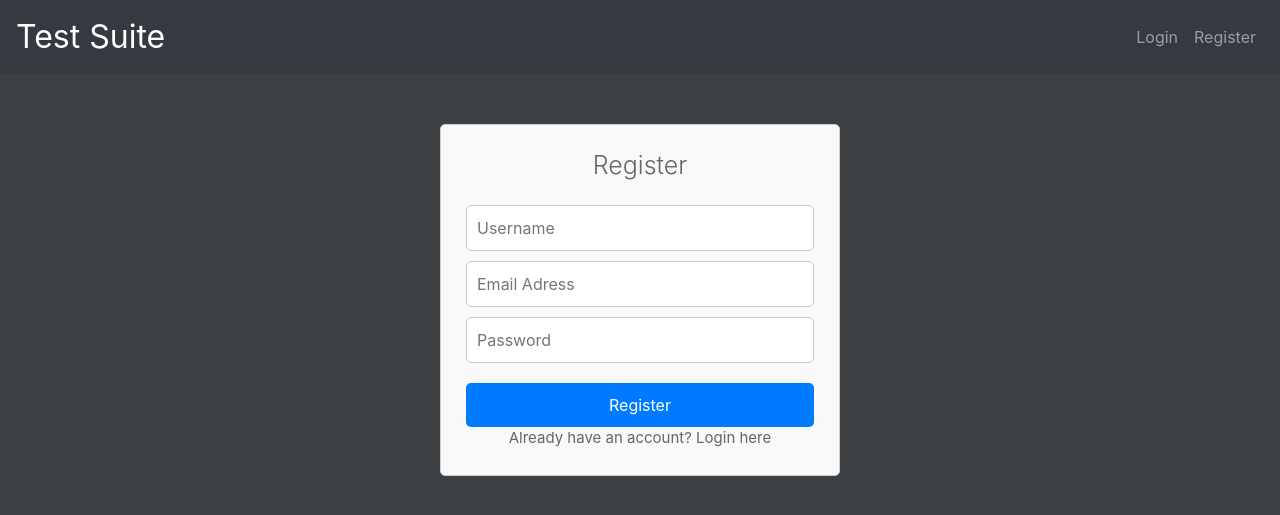
After one commit to bmV3Qmll/WebProgrammingCourse, a PHP site: page /register.php in a window 1280 px wide. The commit adds this page. Shown: the top 515 px of the page. Run offline with PHP 8.4, Linux system fonts and the light colour scheme.

Commit message:
fourth commit

```diff
--- /dev/null
+++ b/login.css
@@ -0,0 +1,70 @@
+body {
+	background: #3e4144;
+}
+
+.login-container {
+	width: 400px;
+	margin: 50px auto;
+	padding: 25px;
+	border: 1px solid #ccc;
+	border-radius: 5px;
+	background-color: #f9f9f9;
+}
+
+.login-title {
+	text-align: center;
+	margin-bottom: 20px;
+	font-size: 24px;
+}
+
+.login-input {
+	width: 100%;
+	padding: 10px;
+	margin-bottom: 10px;
+	border: 1px solid #ccc;
+	border-radius: 5px;
+}
+
+.login-button {
+	width: 100%;
+	padding: 10px;
+	margin-top: 10px;
+	border: none;
+	border-radius: 5px;
+	background-color: #007bff;
+	color: #fff;
+	cursor: pointer;
+}
+
+.login-button:hover {
+	background-color: #0056b3;
+}
+
+h1.login-title {
+	color: #666;
+	margin: 0px auto 25px;
+	font-size: 25px;
+	font-weight: 300;
+	text-align: center;
+}
+
+.login-input:focus {
+	border-color:#6e8095;
+	outline: none;
+}
+
+.link {
+	color: #666;
+	font-size: 15px;
+	text-align: center;
+	margin-bottom: 0px;
+}
+
+.link a {
+	color: #666;
+}
+
+h5 {
+	font-weight: normal;
+	text-align: center;
+}
--- /dev/null
+++ b/nav_bar.php
@@ -0,0 +1,52 @@
+<!DOCTYPE html>
+<html lang="en">
+<head>
+	<meta charset="UTF-8">
+	<meta name="viewport" content="width=device-width, initial-scale=1.0">
+	<title>Test Suite</title>
+	<!-- Bootstrap CSS -->
+	<link rel="stylesheet" href="https://stackpath.bootstrapcdn.com/bootstrap/4.5.2/css/bootstrap.min.css">
+	<style>
+		.navbar-brand {
+			font-size: 2rem;
+		}
+		.navbar {
+			display: flex;
+			justify-content: space-between;
+			align-items: center;
+		}
+	</style>
+</head>
+<body>
+	<nav class="navbar navbar-expand-lg navbar-dark bg-dark">
+		<a class="navbar-brand" href="index.php">Test Suite</a>
+		<button class="navbar-toggler" type="button" data-toggle="collapse" data-target="#navbarNav" aria-controls="navbarNav" aria-expanded="false" aria-label="Toggle navigation">
+			<span class="navbar-toggler-icon"></span>
+		</button>
+		<div class="collapse navbar-collapse justify-content-end" id="navbarNav">
+			<ul class="navbar-nav">
+				<!--
+				<li class="nav-item">
+					<a class="nav-link" href="index.php"><i class="fa fa-home"></i> Home</a>
+				</li>
+				-->
+				<?php
+					session_start();
+					if(!isset($_SESSION["username"])) {
+						echo '<li class="nav-item">';
+						echo '<a class="nav-link" href="login.php"><i class="fa fa-sign-in"></i> Login</a>';
+						echo '</li>';
+						echo '<li class="nav-item">';
+						echo '<a class="nav-link" href="register.php"><i class="fa fa-registered"></i> Register</a>';
+						echo '</li>';
+					} else {
+						echo '<li class="nav-item">';
+						echo '<a class="nav-link" href="logout.php"><i class="fa fa-sign-out"></i> Logout</a>';
+						echo '</li>';
+					}
+				?>
+			</ul>
+		</div>
+	</nav>
+</body>
+</html>
--- /dev/null
+++ b/register.php
@@ -0,0 +1,62 @@
+<?php
+include 'nav_bar.php';
+if(isset($_SESSION["username"])) {
+	header("Location: index.php");
+	exit();
+}
+?>
+<link rel="stylesheet" href="login.css">
+<?php
+$error = NULL;
+if (isset($_REQUEST['username'])) {
+	require('connect_db.php');
+	// removes backslashes
+	$username = stripslashes($_REQUEST['username']);
+	// escapes special characters in a string
+	$username = mysqli_real_escape_string($conn, $username);
+	$email    = stripslashes($_REQUEST['email']);
+	$email    = mysqli_real_escape_string($conn, $email);
+	$password = stripslashes($_REQUEST['password']);
+	$password = mysqli_real_escape_string($conn, $password);
+
+	if (empty($username)) {
+		$error = "Empty username.";
+	} elseif (empty($password)) {
+		$error = "Empty password.";
+	} elseif (!filter_var($email, FILTER_VALIDATE_EMAIL)) {
+		$error = "Not a valid email address.";
+	} elseif (strlen($password) < 8 || !preg_match("/^[a-zA-Z0-9]+$/", $password)) {
+		$error = "Password must be at least 8 characters long and contains only alphanumeric characters.";
+	} else {
+		$sql = "INSERT into users (username, password, email) VALUES ('$username', '" . md5($password) . "', '$email')";
+		$result = $conn->query($sql);
+		if ($result) {
+			header("Location: login.php");
+			exit();
+		} else {
+			$error = "Database error. Please try again.";
+		}
+	}
+}
+?>
+<form class="form login-container" action="" method="post">
+	<h1 class="login-title">Register</h1>
+	<input type="text" class="login-input" name="username" placeholder="Username" required value="<?php
+		if (isset($username)) {
+			echo $username;
+		}
+	?>"/>
+	<input type="email" class="login-input" name="email" placeholder="Email Adress" required value="<?php
+		if (isset($email)) {
+			echo $email;
+		}
+	?>">
+	<input type="password" class="login-input" name="password" placeholder="Password" required >
+	<?php
+	if ($error) {
+		echo "<h5>" . $error . "</h5>";
+	}
+	?>
+	<input type="submit" name="submit" value="Register" class="login-button">
+	<p class="link">Already have an account? <a href="login.php">Login here</a></p>
+</form>
--- a/create_db.txt
+++ b/txt/create_db.txt
@@ -2,3 +2,4 @@ CREATE TABLE courses (cid INT AUTO_INCREMENT PRIMARY KEY, name VARCHAR(255) UNIQ
 CREATE TABLE tests (tid INT AUTO_INCREMENT PRIMARY KEY, title VARCHAR(255) NOT NULL, description TEXT, cid INT, FOREIGN KEY (cid) REFERENCES courses(cid), no_easy INT, no_medium INT, no_hard INT);
 CREATE TABLE questions (qid INT AUTO_INCREMENT PRIMARY KEY, title VARCHAR(255) NOT NULL, description TEXT, cid INT, FOREIGN KEY (cid) REFERENCES courses(cid), options JSON NOT NULL, difficulty VARCHAR(255) NOT NULL, image_path VARCHAR(255) DEFAULT NULL, multiple BOOLEAN NOT NULL);
 CREATE TABLE test_question (tid INT, qid INT, FOREIGN KEY (tid) REFERENCES tests(tid), FOREIGN KEY (qid) REFERENCES questions(qid));
+CREATE TABLE users (uid INT AUTO_INCREMENT PRIMARY KEY, username VARCHAR(255) NOT NULL, email VARCHAR(255) NOT NULL, password VARCHAR(255) NOT NULL);
```
Also changed, not shown: add_course.php (+1 -14 lines), add_question.php (+1 -12 lines), add_test.php (+1 -14 lines), auth_session.php (added, +7 -0 lines), connect_db.php (+4 -4 lines), index.php (+7 -16 lines), login.php (added, +51 -0 lines), logout.php (added, +7 -0 lines), process_course.php (deleted, +0 -40 lines), process_test.php (deleted, +0 -56 lines), view_course.php (+5 -15 lines), view_question.php (+2 -14 lines), view_test.php (+48 -13 lines), txt/tmp.txt (renamed from tmp.txt).
